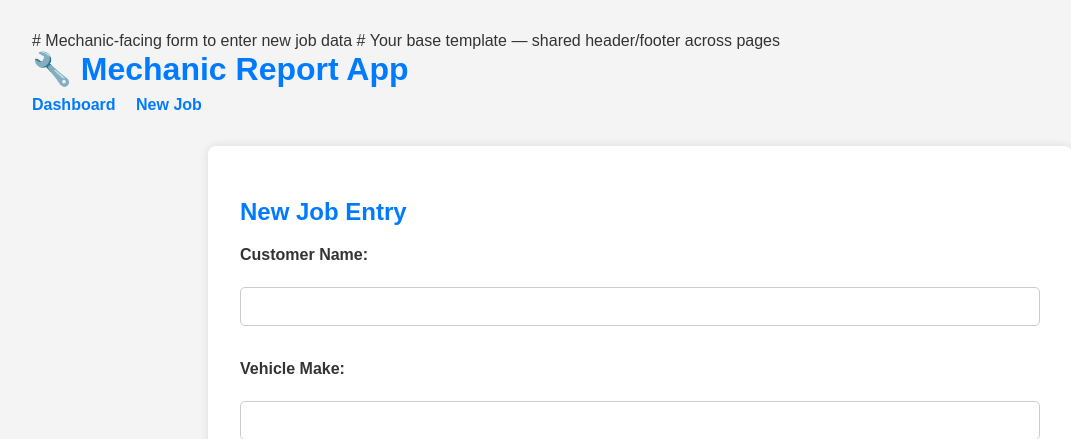
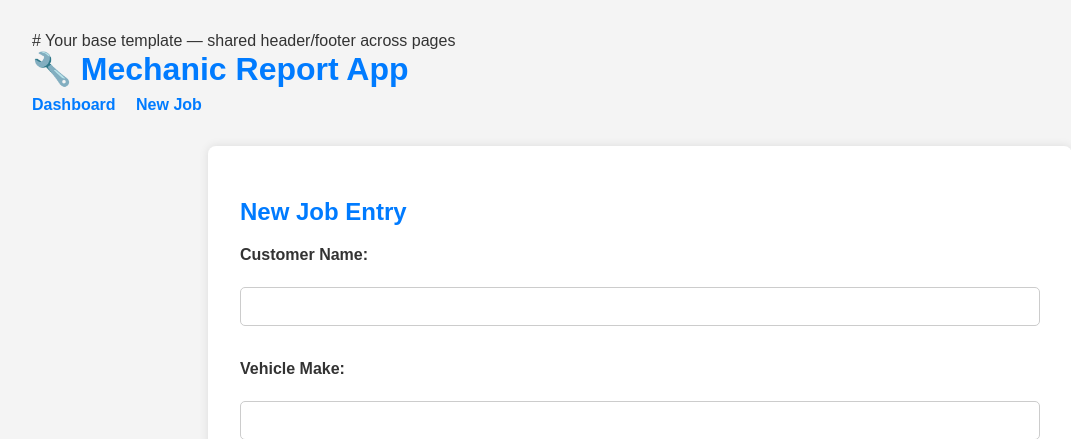
Before and after one commit to jfkure/mechanic-report-app, a Flask app: page /new in a window 1280 px wide. Shown: the top 439 px of the page, without its empty margins (0-1071 px from the left). Run offline with Flask 3, Linux system fonts and the light colour scheme.

Commit message:
Update job_form.html

```diff
--- a/templates/job_form.html
+++ b/templates/job_form.html
@@ -1,4 +1,4 @@
-# Mechanic-facing form to enter new job data
+<!-- Mechanic-facing form to enter new job data -->
 {% extends "layout.html" %}
 
 {% block content %}
```
